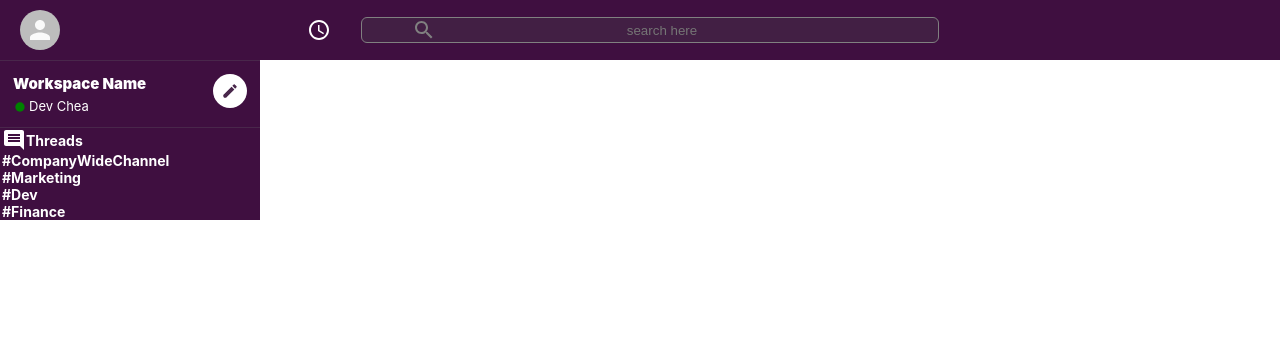
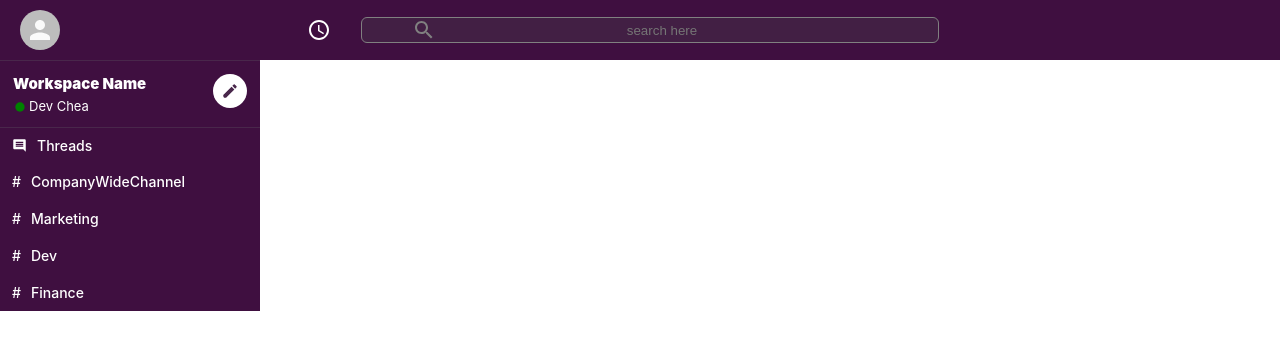
Before and after one commit to devchea/slack-chat, a React (Create React App) app in the folder slack-chat/: page / in a window 1280 px wide. Shown: the top 350 px of the page. Built offline with nearby package versions, Linux system fonts and the light colour scheme.

Commit message:
sidebarchannel more css updates

```diff
--- a/slack-chat/src/SidebarOption.css
+++ b/slack-chat/src/SidebarOption.css
@@ -11,3 +11,20 @@
   opacity: 0.9;
 
 }
+
+.sidebarOption__icon {
+  padding: 10px;
+  font-size: 15px !important;
+}
+
+.sidebarOption__channel {
+  padding: 10px 0;
+}
+
+.sidebarOption__hash {
+  padding: 10px;
+}
+
+.sidebarOption > h3 {
+  font-weight: 500;
+}
```
